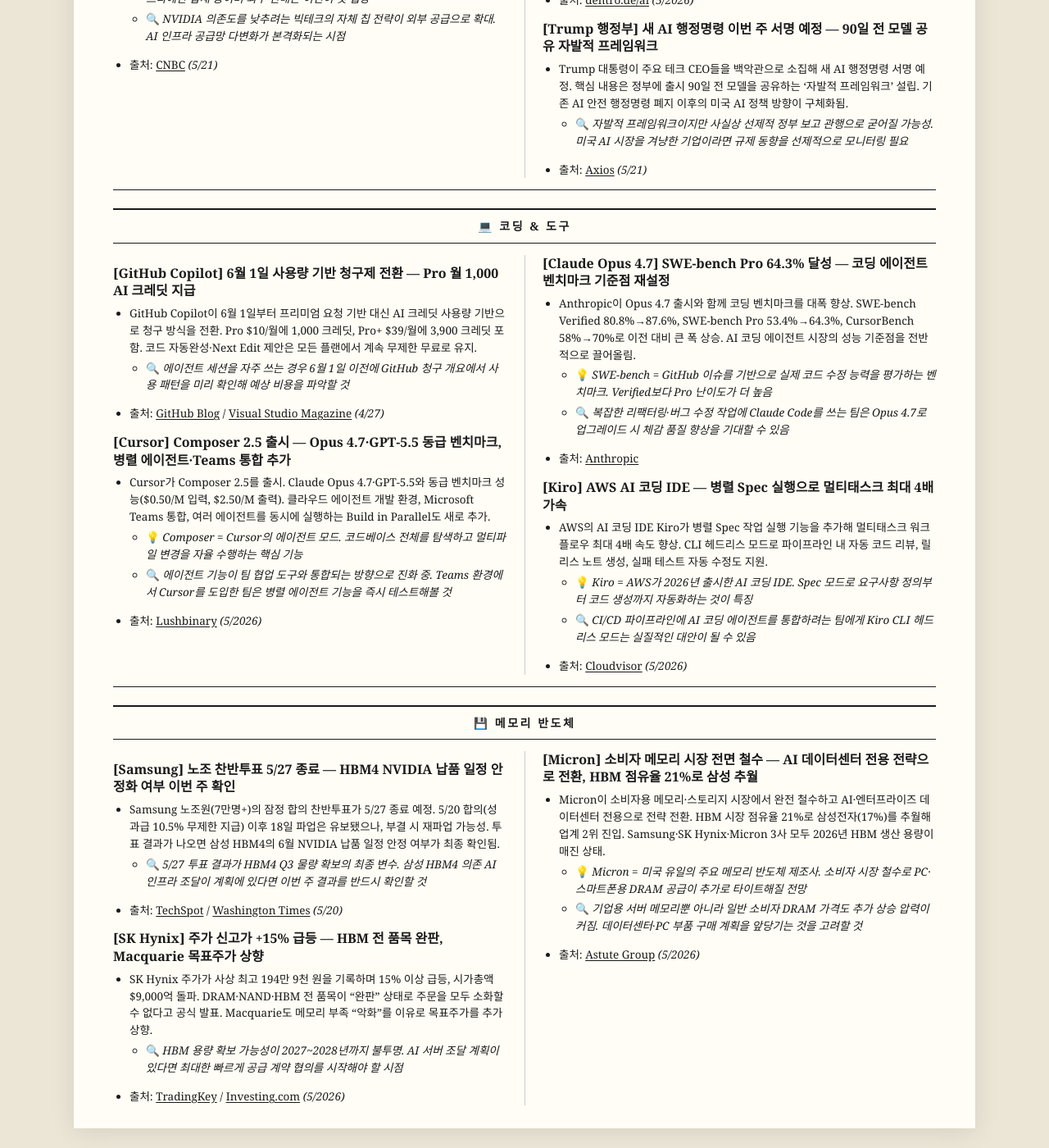
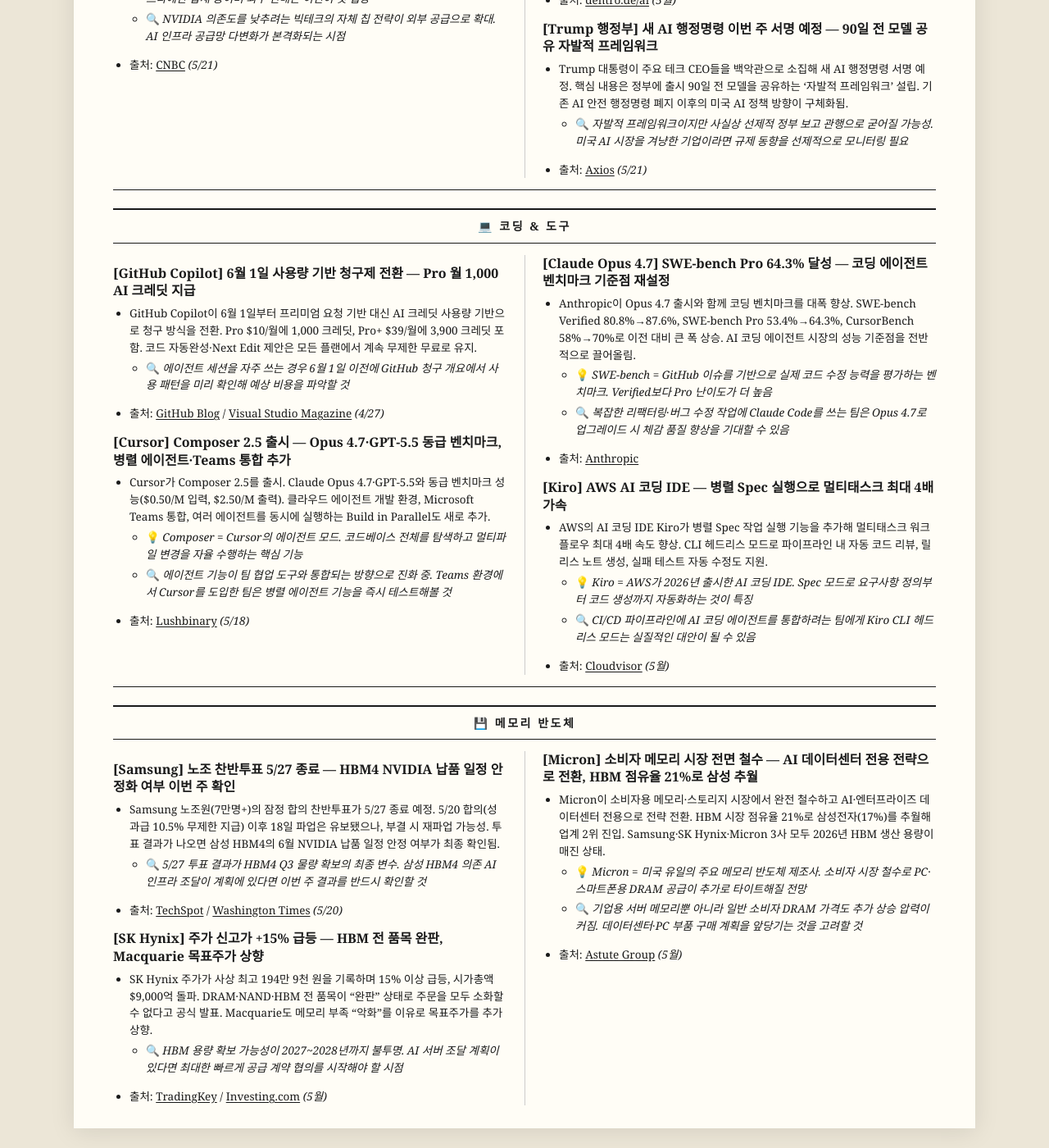
Before and after one commit to kimjans/daily-news, a Jekyll site: the page built from index.md, in a window 1280 px wide and 1400 px high, scrolled down 780 px. Shown: the whole window at 82% size. Built offline with Jekyll 4.4.1, drawn with Linux system fonts in a browser that asks for light colours.

Commit message:
fix: date format consistency in 2026-05-25 news

```diff
--- a/index.md
+++ b/index.md
@@ -32,7 +32,7 @@ title: The AI Morning
 - Gemini 기반 코딩 에이전트 AlphaEvolve가 수학을 넘어 게놈학, 양자물리, 상업적 응용 분야로 확장. DNA 서열분석 오류 검출 30% 감소, 양자회로 오류율 10배 감소 달성. 기초과학 전반으로 AI 자율 연구 영역이 빠르게 확대됨.
   - 💡 *AlphaEvolve = Google DeepMind의 AI 기반 자율 연구 에이전트. 스스로 알고리즘을 진화시키며 과학 문제를 해결*
   - 🔍 *생명공학·재료과학 등 연구 분야에 종사한다면 AlphaEvolve의 적용 범위와 API 공개 여부를 DeepMind 공식 채널에서 직접 확인해볼 것*
-- 출처: [dentro.de/ai](https://dentro.de/ai/news/) *(5/2026)*
+- 출처: [dentro.de/ai](https://dentro.de/ai/news/) *(5월)*
 
 ### **[Trump 행정부]** 새 AI 행정명령 이번 주 서명 예정 — 90일 전 모델 공유 자발적 프레임워크
 - Trump 대통령이 주요 테크 CEO들을 백악관으로 소집해 새 AI 행정명령 서명 예정. 핵심 내용은 정부에 출시 90일 전 모델을 공유하는 '자발적 프레임워크' 설립. 기존 AI 안전 행정명령 폐지 이후의 미국 AI 정책 방향이 구체화됨.
@@ -52,7 +52,7 @@ title: The AI Morning
 - Cursor가 Composer 2.5를 출시. Claude Opus 4.7·GPT-5.5와 동급 벤치마크 성능($0.50/M 입력, $2.50/M 출력). 클라우드 에이전트 개발 환경, Microsoft Teams 통합, 여러 에이전트를 동시에 실행하는 Build in Parallel도 새로 추가.
   - 💡 *Composer = Cursor의 에이전트 모드. 코드베이스 전체를 탐색하고 멀티파일 변경을 자율 수행하는 핵심 기능*
   - 🔍 *에이전트 기능이 팀 협업 도구와 통합되는 방향으로 진화 중. Teams 환경에서 Cursor를 도입한 팀은 병렬 에이전트 기능을 즉시 테스트해볼 것*
-- 출처: [Lushbinary](https://lushbinary.com/blog/ai-coding-agents-comparison-cursor-windsurf-claude-copilot-kiro-2026/) *(5/2026)*
+- 출처: [Lushbinary](https://lushbinary.com/blog/ai-coding-agents-comparison-cursor-windsurf-claude-copilot-kiro-2026/) *(5/18)*
 
 ### **[Claude Opus 4.7]** SWE-bench Pro 64.3% 달성 — 코딩 에이전트 벤치마크 기준점 재설정
 - Anthropic이 Opus 4.7 출시와 함께 코딩 벤치마크를 대폭 향상. SWE-bench Verified 80.8%→87.6%, SWE-bench Pro 53.4%→64.3%, CursorBench 58%→70%로 이전 대비 큰 폭 상승. AI 코딩 에이전트 시장의 성능 기준점을 전반적으로 끌어올림.
@@ -64,7 +64,7 @@ title: The AI Morning
 - AWS의 AI 코딩 IDE Kiro가 병렬 Spec 작업 실행 기능을 추가해 멀티태스크 워크플로우 최대 4배 속도 향상. CLI 헤드리스 모드로 파이프라인 내 자동 코드 리뷰, 릴리스 노트 생성, 실패 테스트 자동 수정도 지원.
   - 💡 *Kiro = AWS가 2026년 출시한 AI 코딩 IDE. Spec 모드로 요구사항 정의부터 코드 생성까지 자동화하는 것이 특징*
   - 🔍 *CI/CD 파이프라인에 AI 코딩 에이전트를 통합하려는 팀에게 Kiro CLI 헤드리스 모드는 실질적인 대안이 될 수 있음*
-- 출처: [Cloudvisor](https://cloudvisor.co/what-is-kiro/) *(5/2026)*
+- 출처: [Cloudvisor](https://cloudvisor.co/what-is-kiro/) *(5월)*
 
 ---
 
@@ -78,10 +78,10 @@ title: The AI Morning
 ### **[SK Hynix]** 주가 신고가 +15% 급등 — HBM 전 품목 완판, Macquarie 목표주가 상향
 - SK Hynix 주가가 사상 최고 194만 9천 원을 기록하며 15% 이상 급등, 시가총액 $9,000억 돌파. DRAM·NAND·HBM 전 품목이 "완판" 상태로 주문을 모두 소화할 수 없다고 공식 발표. Macquarie도 메모리 부족 "악화"를 이유로 목표주가를 추가 상향.
   - 🔍 *HBM 용량 확보 가능성이 2027~2028년까지 불투명. AI 서버 조달 계획이 있다면 최대한 빠르게 공급 계약 협의를 시작해야 할 시점*
-- 출처: [TradingKey](https://www.tradingkey.com/analysis/stocks/more/261879241-sk-hynix-hbm-shortage-samsung-tracker-valuation-tradingkey) / [Investing.com](https://www.investing.com/news/stock-market-news/sk-hynix-stock-target-lifted-at-macquarie-on-worsening-memory-shortage-4687693) *(5/2026)*
+- 출처: [TradingKey](https://www.tradingkey.com/analysis/stocks/more/261879241-sk-hynix-hbm-shortage-samsung-tracker-valuation-tradingkey) / [Investing.com](https://www.investing.com/news/stock-market-news/sk-hynix-stock-target-lifted-at-macquarie-on-worsening-memory-shortage-4687693) *(5월)*
 
 ### **[Micron]** 소비자 메모리 시장 전면 철수 — AI 데이터센터 전용 전략으로 전환, HBM 점유율 21%로 삼성 추월
 - Micron이 소비자용 메모리·스토리지 시장에서 완전 철수하고 AI·엔터프라이즈 데이터센터 전용으로 전략 전환. HBM 시장 점유율 21%로 삼성전자(17%)를 추월해 업계 2위 진입. Samsung·SK Hynix·Micron 3사 모두 2026년 HBM 생산 용량이 매진 상태.
   - 💡 *Micron = 미국 유일의 주요 메모리 반도체 제조사. 소비자 시장 철수로 PC·스마트폰용 DRAM 공급이 추가로 타이트해질 전망*
   - 🔍 *기업용 서버 메모리뿐 아니라 일반 소비자 DRAM 가격도 추가 상승 압력이 커짐. 데이터센터·PC 부품 구매 계획을 앞당기는 것을 고려할 것*
-- 출처: [Astute Group](https://www.astutegroup.com/news/general/sk-hynix-holds-62-of-hbm-micron-overtakes-samsung-2026-battle-pivots-to-hbm4/) *(5/2026)*
+- 출처: [Astute Group](https://www.astutegroup.com/news/general/sk-hynix-holds-62-of-hbm-micron-overtakes-samsung-2026-battle-pivots-to-hbm4/) *(5월)*
```
